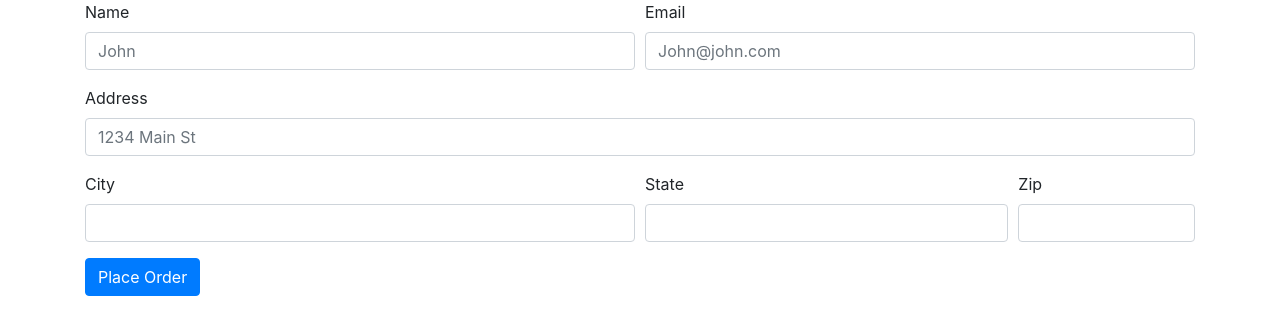
After one commit to dhruvidesai1/ecommerce-site, a Django app: page /checkout/ in a window 1280 px wide. The commit adds this page. Shown: the top 335 px of the page. Run offline with Django 4.2, Linux system fonts and the light colour scheme.

Commit message:
implemented cart system with localStorage, quantity tracking, and popover display, adding checkout form + adding cart items to database

```diff
--- a/ecomsite/ecomsite/urls.py
+++ b/ecomsite/ecomsite/urls.py
@@ -21,5 +21,6 @@ from shop import views
 urlpatterns = [
     path("admin/", admin.site.urls),
     path("",views.index, name="index"),
-    path("<int:id>/",views.detail,name="detail",)
+    path("<int:id>/",views.detail,name="detail",),
+    path("checkout/",views.checkout, name="checkout"),
 ]
--- a/ecomsite/shop/admin.py
+++ b/ecomsite/shop/admin.py
@@ -1,5 +1,6 @@
 from django.contrib import admin
-from .models import Products
+from .models import Products, Order
 # Register your models here.
 
 admin.site.register(Products)
+admin.site.register(Order)
--- /dev/null
+++ b/ecomsite/shop/templates/shop/checkout.html
@@ -0,0 +1,84 @@
+<!DOCTYPE html>
+<html lang="en">
+<head>
+    <meta charset="UTF-8">
+    <meta name="viewport" content="width=device-width, initial-scale=1.0">
+    <link rel="stylesheet" href="https://cdn.jsdelivr.net/npm/bootstrap@4.6.2/dist/css/bootstrap.min.css"
+        integrity="sha384-xOolHFLEh07PJGoPkLv1IbcEPTNtaed2xpHsD9ESMhqIYd0nLMwNLD69Npy4HI+N" crossorigin="anonymous">
+    <script src="https://cdn.jsdelivr.net/npm/jquery@3.5.1/dist/jquery.slim.min.js"
+        integrity="sha384-DfXdz2htPH0lsSSs5nCTpuj/zy4C+OGpamoFVy38MVBnE+IbbVYUew+OrCXaRkfj"
+        crossorigin="anonymous"></script>
+    <script src="https://cdn.jsdelivr.net/npm/popper.js@1.16.1/dist/umd/popper.min.js"
+        integrity="sha384-9/reFTGAW83EW2RDu2S0VKaIzap3H66lZH81PoYlFhbGU+6BZp6G7niu735Sk7lN"
+        crossorigin="anonymous"></script>
+    <script src="https://cdn.jsdelivr.net/npm/bootstrap@4.6.2/dist/js/bootstrap.min.js"
+        integrity="sha384-+sLIOodYLS7CIrQpBjl+C7nPvqq+FbNUBDunl/OZv93DB7Ln/533i8e/mZXLi/P+"
+        crossorigin="anonymous"></script>
+    <title>Document</title>
+</head>
+<body>
+    <div class="container">
+        <div class="row">
+            <div class="col-md-12">
+
+                <ul class="list-group" id="item_list">
+
+                </ul>
+            </div>
+        </div>
+        <div class="row">
+            <div class="col-md-12">
+                <form method="POST">
+                    {% csrf_token %}
+                    <input type="hidden" id="items" name="items">
+                    <div class="form-row">
+                        <div class="form-group col-md-6">
+                        <label for="inputEmail4">Name</label>
+                        <input id="name" name="name" type="text" class="form-control" id="inputEmail4" placeholder="John">
+                        </div>
+                        <div class="form-group col-md-6">
+                        <label for="inputPassword4">Email</label>
+                        <input id="email" name="email" type="text" class="form-control" id="inputPassword4" placeholder="John@john.com">
+                        </div>
+                    </div>
+                    <div class="form-group">
+                        <label for="inputAddress">Address</label>
+                        <input id="address" name="address" type="text" class="form-control" id="inputAddress" placeholder="1234 Main St">
+                    </div>
+                    <div class="form-row">
+                        <div class="form-group col-md-6">
+                        <label for="inputCity">City</label>
+                        <input id="city" name="city" type="text" class="form-control" id="inputCity">
+                        </div>
+                        <div class="form-group col-md-4">
+                        <label for="inputState">State</label>
+                        <input id="state" name="state" type="text" class="form-control" id="inputCity">
+                        </div>
+                        <div class="form-group col-md-2">
+                        <label for="inputZip">Zip</label>
+                        <input id="zipcode" name="zipcode" type="text" class="form-control" id="inputZip">
+                        </div>
+                    </div>
+                    <button type="submit" class="btn btn-primary">Place Order</button>
+                </form>
+            </div>
+        </div>
+    </div>
+</body>
+<script type="text/javascript">
+    if(localStorage.getItem('cart')==null){
+        var cart = {};
+    }
+    else {
+        cart = JSON.parse(localStorage.getItem('cart'));
+    }
+    for (item in cart) {
+        let name = cart[item][1];
+        let quantity = cart[item][0];
+
+        itemString = `<li class="list-group-item">${name}-${quantity}</li>`
+        $('#item_list').append(itemString);
+    }
+    $('#items').val(JSON.stringify(cart));
+</script>
+</html>
--- a/ecomsite/shop/views.py
+++ b/ecomsite/shop/views.py
@@ -1,5 +1,5 @@
 from django.shortcuts import render
-from .models import Products
+from .models import Products, Order
 from django.core.paginator import Paginator
 # Create your views here.
 
@@ -21,3 +21,18 @@ def index(request):
 def detail(request, id):
     product_object = Products.objects.get(id=id)
     return render(request, 'shop/detail.html', {'product_object':product_object})
+
+def checkout(request):
+    if request.method == "POST":
+        items = request.POST.get('items',"")
+        name = request.POST.get('name',"")
+        email = request.POST.get('email',"")
+        address = request.POST.get('address',"")
+        city = request.POST.get('city',"")
+        state = request.POST.get('state',"")
+        zipcode = request.POST.get('zipcode',"")
+
+        order = Order(items=items,name=name,email=email,address=address,city=city,state=state,zipcode=zipcode)
+        order.save()
+
+    return render(request, "shop/checkout.html")
```
Also changed, not shown: ecomsite/shop/models.py (+9 -0 lines), ecomsite/shop/templates/shop/detail.html (+7 -2 lines), ecomsite/shop/templates/shop/index.html (+30 -18 lines), ecomsite/db.sqlite3, ecomsite/shop/migrations/0002_order.py (added).
